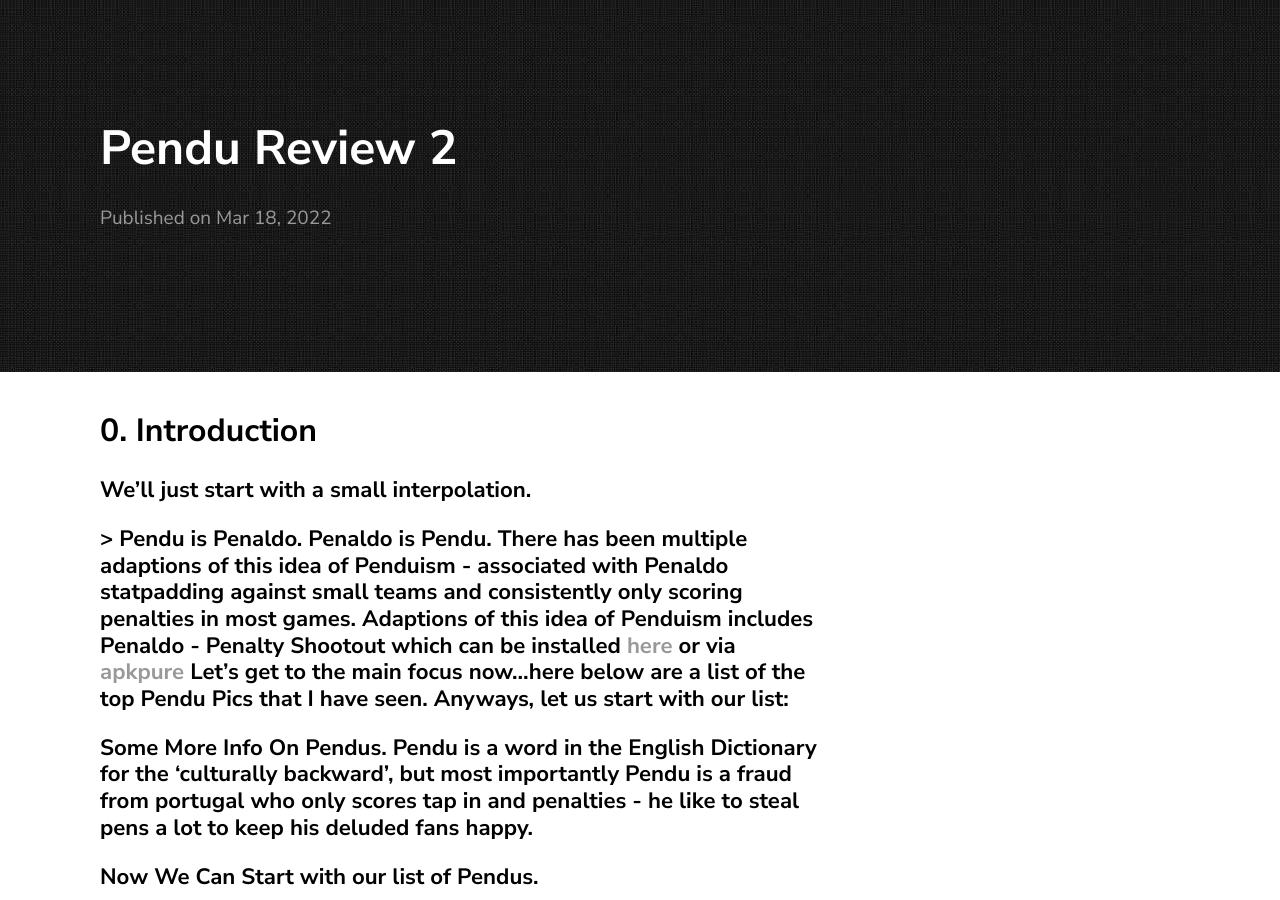
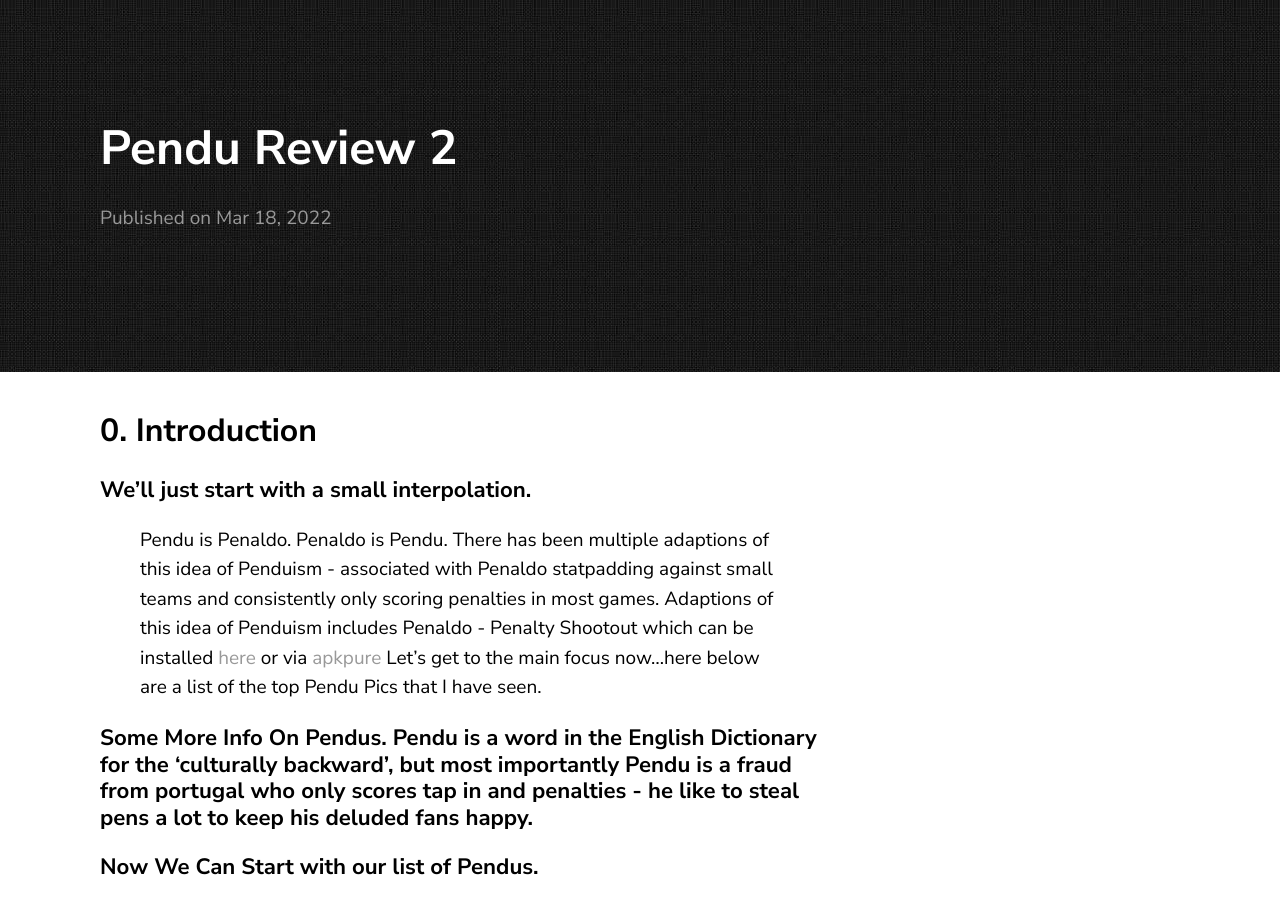
Before and after one commit to minichest/gravite, a Jekyll site: the page built from _posts/2022-03-18-pendu-review-2.md, in a window 1280 px wide and 900 px high. Built offline with Jekyll 4.4.1, drawn with Linux system fonts in a browser that asks for light colours; comment, search, counter and statistics services are not loaded.

Commit message:
Update 2022-03-18-pendu-review-2.md

```diff
--- a/_posts/2022-03-18-pendu-review-2.md
+++ b/_posts/2022-03-18-pendu-review-2.md
@@ -8,7 +8,7 @@ date:   2022-03-18 20:16:30 -0100
 
 ### We'll just start with a small interpolation.
 
-### > Pendu is Penaldo. Penaldo is Pendu. There has been multiple adaptions of this idea of Penduism - associated with Penaldo statpadding against small teams and consistently only scoring penalties in most games. Adaptions of this idea of Penduism includes Penaldo - Penalty Shootout which can be installed [here](https://play.google.com/store/apps/details?id=air.Penaldo) or via [apkpure](https://apkpure.com/penaldo-penalty-shoot-out/air.Penaldo) Let's get to the main focus now...here below are a list of the top Pendu Pics that I have seen. Anyways, let us start with our list:
+> Pendu is Penaldo. Penaldo is Pendu. There has been multiple adaptions of this idea of Penduism - associated with Penaldo statpadding against small teams and consistently only scoring penalties in most games. Adaptions of this idea of Penduism includes Penaldo - Penalty Shootout which can be installed [here](https://play.google.com/store/apps/details?id=air.Penaldo) or via [apkpure](https://apkpure.com/penaldo-penalty-shoot-out/air.Penaldo) Let's get to the main focus now...here below are a list of the top Pendu Pics that I have seen.
 
 ### Some More Info On Pendus. Pendu is a word in the English Dictionary for the 'culturally backward', but most importantly Pendu is a fraud from portugal who only scores tap in and penalties - he like to steal pens a lot to keep his deluded fans happy.
 
```
